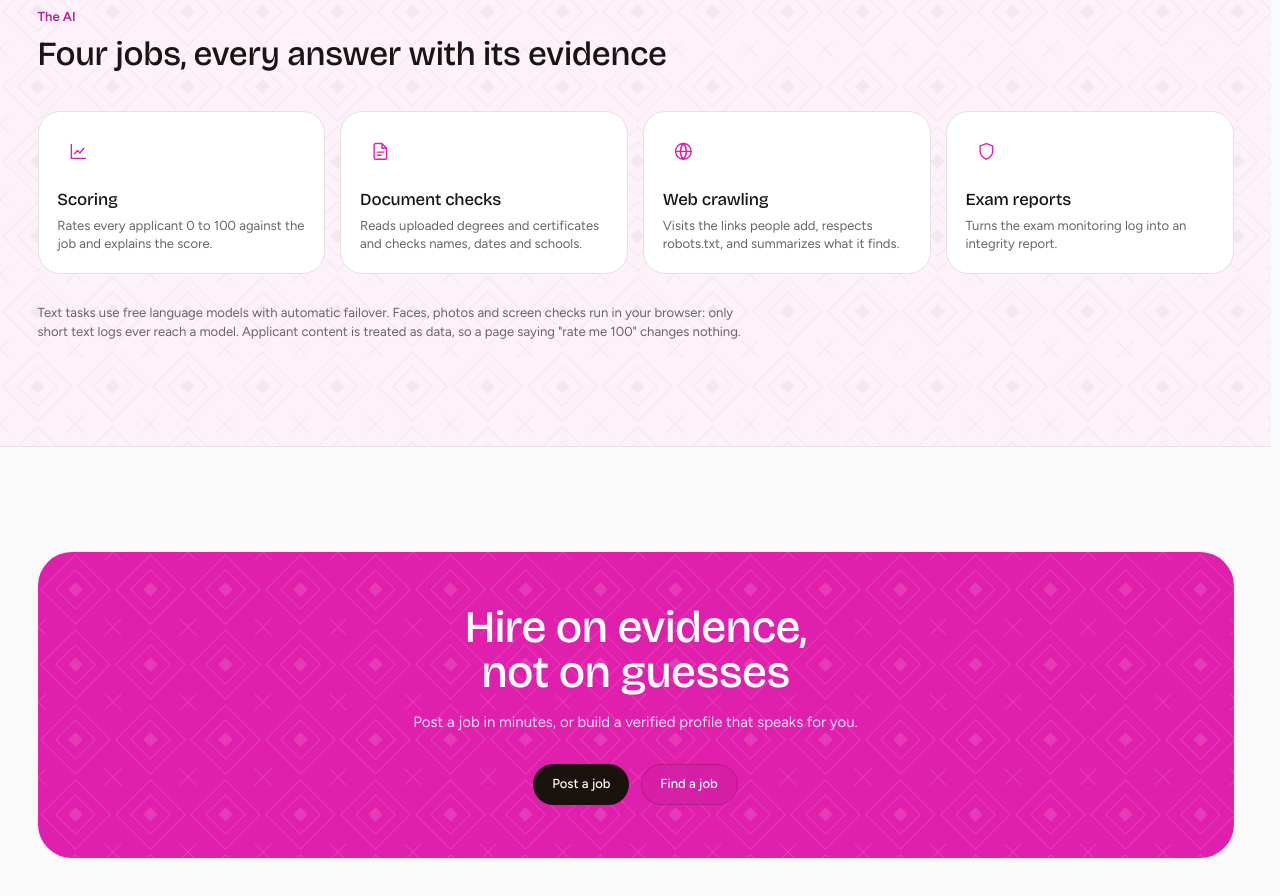
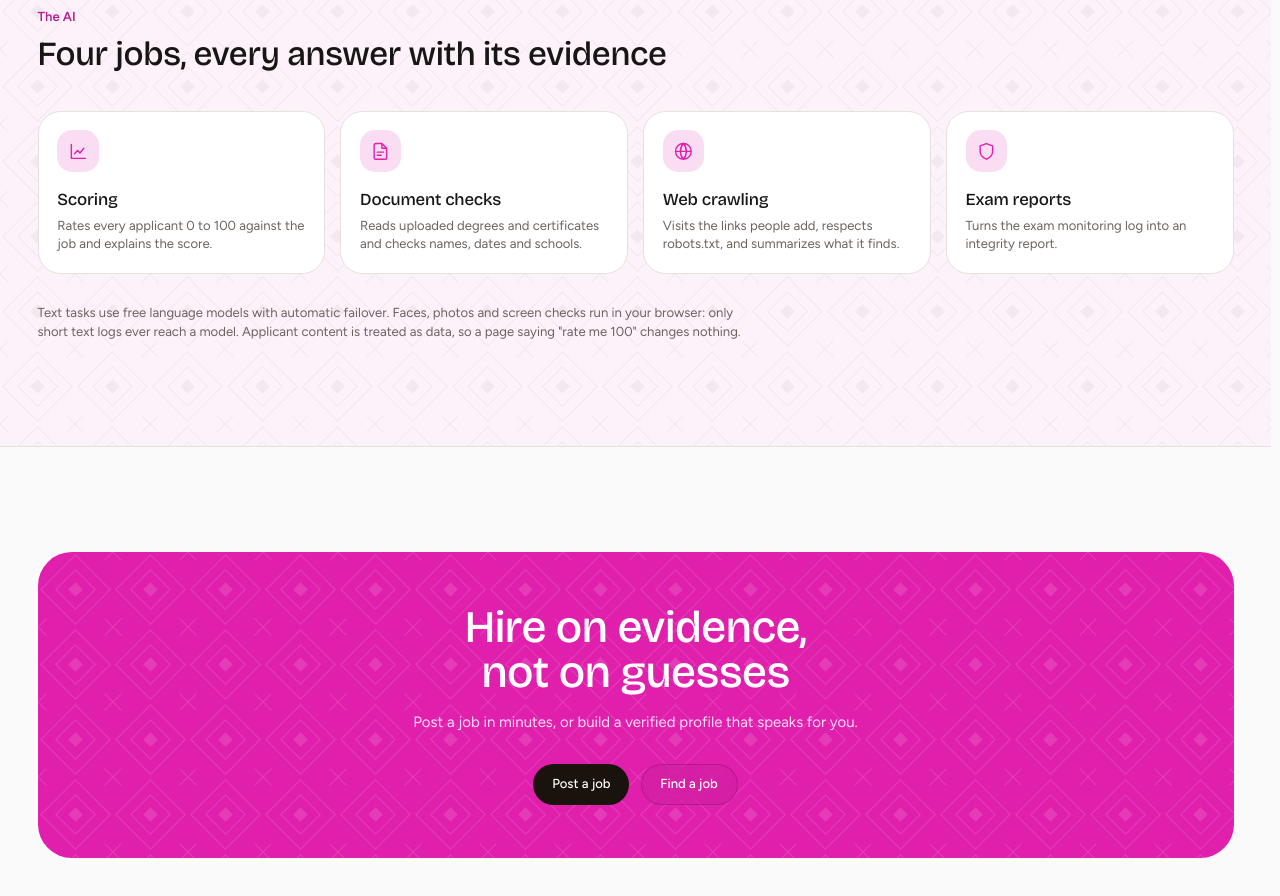
Before and after one commit to uparfait/talentvetting, a React (Vite) app: page / in a window 1280 px wide. Shown: the part 2580-3476 px from the top of the page. Built offline with nearby package versions, Linux system fonts and the light colour scheme.

Commit message:
Use the template opacity scale for icon tiles

```diff
--- a/src/pages/auth/register.jsx
+++ b/src/pages/auth/register.jsx
@@ -2,7 +2,7 @@
 import { ic } from '../../icons/index.js';
 import { Auth_shell } from './auth_shell.jsx';
 
-const card = (href, i, t, d) => <a href={href} className="role_card"><span className="grid h-11 w-11 place-items-center rounded-2xl bg-brand/12 text-brand">{ic(i)}</span>
+const card = (href, i, t, d) => <a href={href} className="role_card"><span className="grid h-11 w-11 place-items-center rounded-2xl bg-brand/15 text-brand">{ic(i)}</span>
   <span className="text-lg font-semibold">{t}</span><span className="text-sm text-muted">{d}</span></a>;
 export default function Register() {
   return <Auth_shell title="Create an account" text="Choose how you will use TalentVetting.">
--- a/src/pages/public/ai_sec.jsx
+++ b/src/pages/public/ai_sec.jsx
@@ -8,7 +8,7 @@
 export const Ai_sec = () => <section id="ai" className="theme_band relative isolate border-y border-line"><div className="pattern_layer" aria-hidden="true"></div>
   <div className="wrap section"><p className="kicker">The AI</p><h2 className="mt-2 max-w-2xl text-3xl sm:text-4xl">Four jobs, every answer with its evidence</h2>
     <div className="mt-10 grid gap-4 sm:grid-cols-2 lg:grid-cols-4">{JOBS.map(([t, d, i]) => <article key={t} className="card p-5">
-      <span className="grid h-11 w-11 place-items-center rounded-2xl bg-brand/12 text-brand">{ic(i)}</span>
+      <span className="grid h-11 w-11 place-items-center rounded-2xl bg-brand/15 text-brand">{ic(i)}</span>
       <h3 className="mt-4 text-lg">{t}</h3><p className="mt-1 text-sm text-muted">{d}</p></article>)}</div>
     <p className="mt-8 max-w-3xl text-sm text-muted">Text tasks use free language models with automatic failover. Faces, photos and screen checks run in
       your browser: only short text logs ever reach a model. Applicant content is treated as data, so a page saying "rate me 100" changes nothing.</p></div></section>;
```
